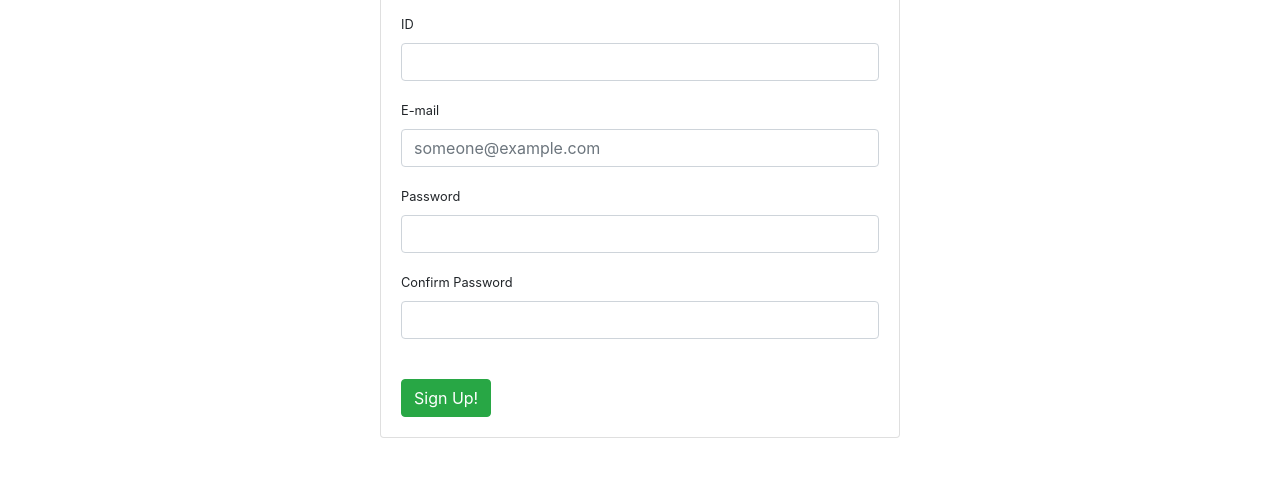
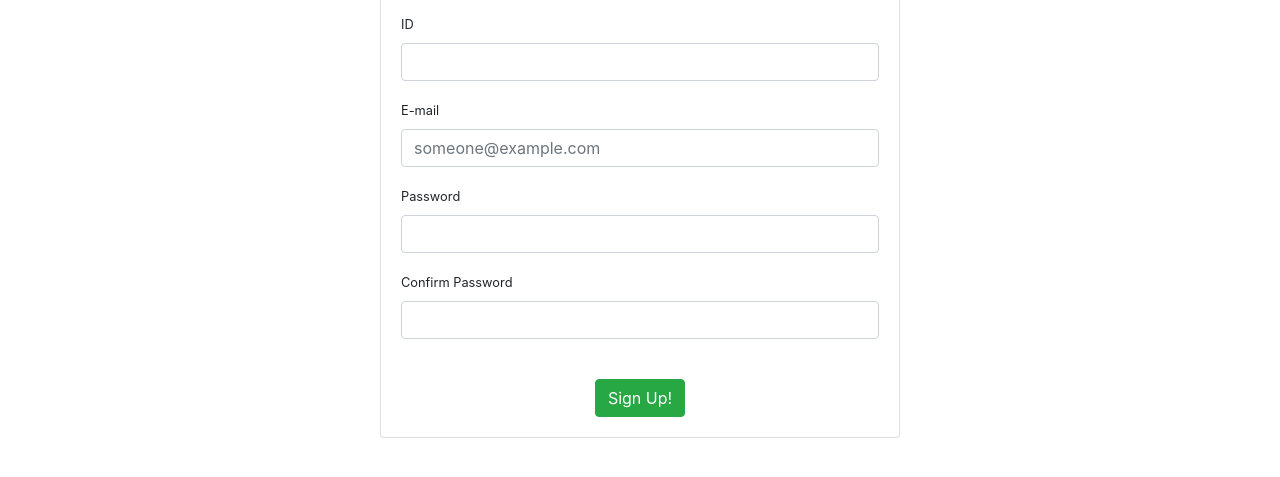
Before and after one commit to gs18113/SYP, a plain HTML site: page day5/application/signup.html in a window 1280 px wide. Shown: the part 293-770 px from the top of the page. Drawn offline with nearby package versions, Linux system fonts and the light colour scheme.

Commit message:
Submit to center

```diff
--- a/day5/application/signup.html
+++ b/day5/application/signup.html
@@ -82,7 +82,9 @@
                                 <input type="password" class="form-control" id="cfpw"/>
                             </div>
                             <br>
-                            <a href="thanks.html" class="btn btn-success">Sign Up!</button></a>
+                            <div class="centerdiv">
+                              <a href="thanks.html" class="btn btn-success">Sign Up!</button></a>
+                            </div>
                         </form>
                     </div>
                 </div>
```
